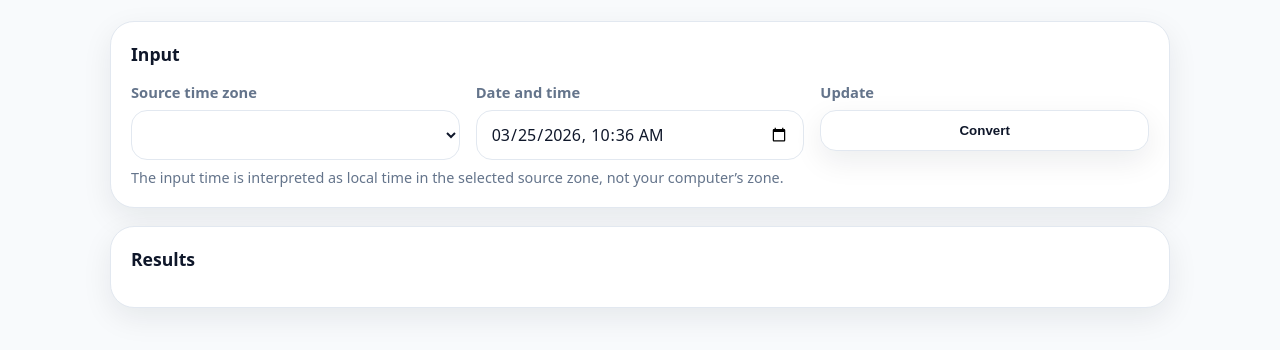
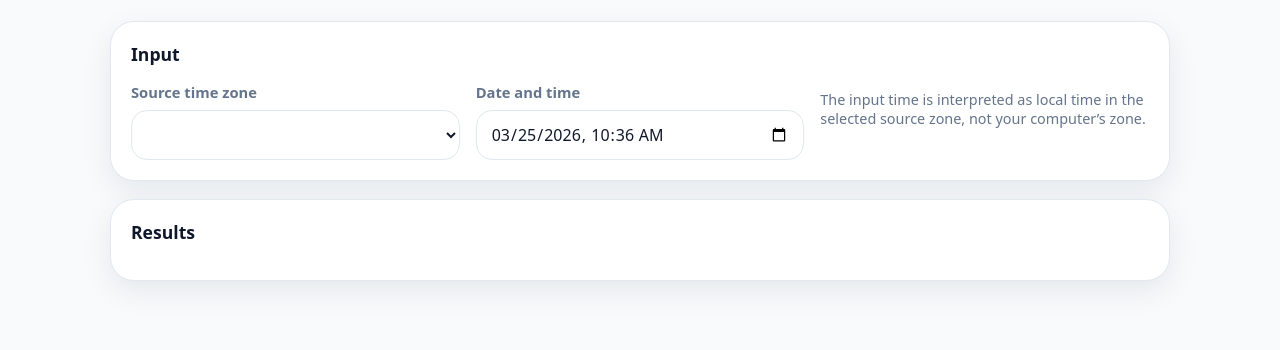
Before and after one commit to emmapbarton/dadaclock, a plain HTML site: page index.html in a window 1280 px wide. Shown: the part 118-468 px from the top of the page. Drawn offline with Linux system fonts and the light colour scheme.

Commit message:
Update index.html

```diff
--- a/index.html
+++ b/index.html
@@ -199,12 +199,6 @@
             <input id="datetime" type="datetime-local" />
           </div>
 
-          <div class="field">
-            <label>Update</label>
-            <button class="btn" id="convertBtn" style="width:100%;">Convert</button>
-          </div>
-        </div>
-
         <div class="help">
           The input time is interpreted as local time in the selected source zone, not your computer’s zone.
         </div>
@@ -242,7 +236,6 @@
     const resultsEl = document.getElementById("results");
     const errorEl = document.getElementById("error");
     const nowBtn = document.getElementById("nowBtn");
-    const convertBtn = document.getElementById("convertBtn");
 
     function pad(n) {
       return String(n).padStart(2, "0");
@@ -392,7 +385,6 @@
       renderResults();
     });
 
-    convertBtn.addEventListener("click", renderResults);
     sourceZoneEl.addEventListener("change", renderResults);
     datetimeEl.addEventListener("change", renderResults);
     datetimeEl.addEventListener("input", renderResults);
```
